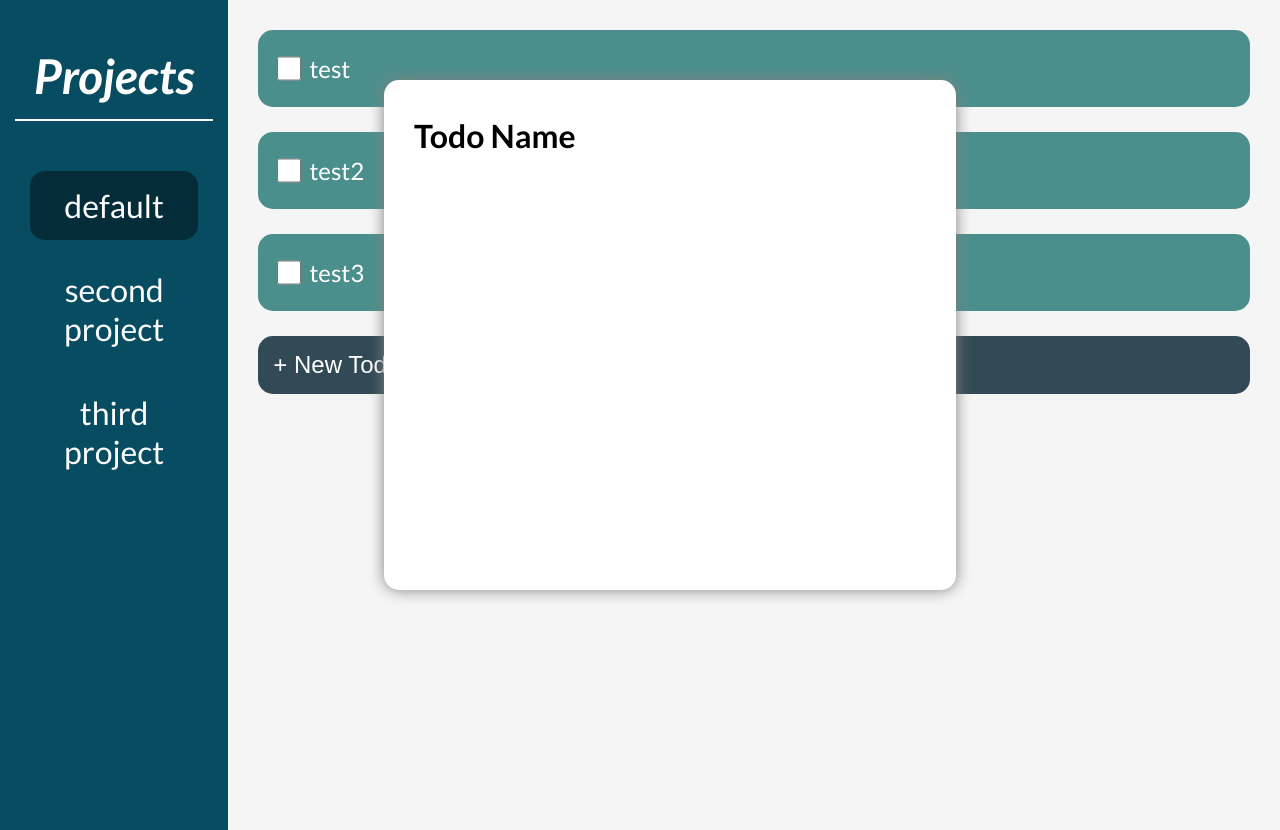
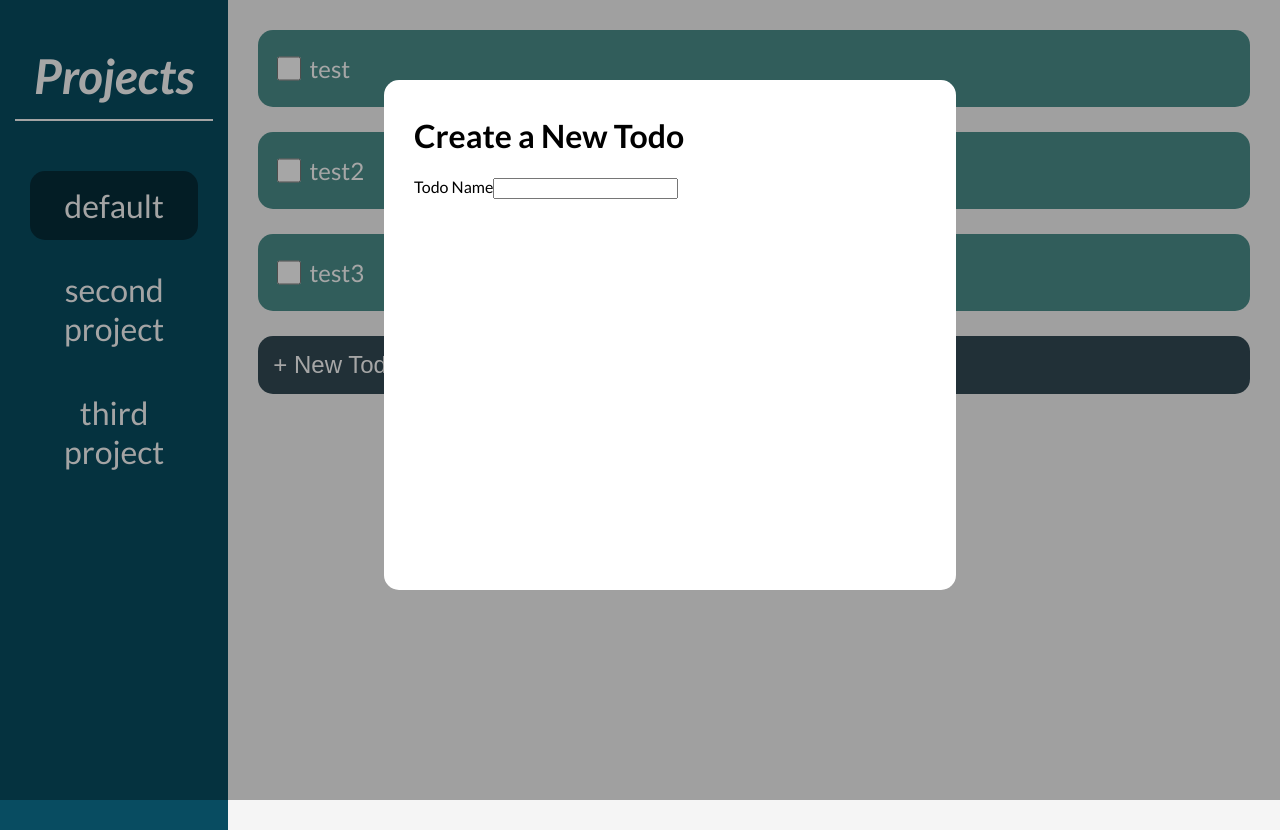
Before and after one commit to Omarpixel9/Odin_TodoList, a website built with webpack: page dist/index.html in a window 1280 px wide. Both pictures are taken after a click on the button "+ New Todo". Built offline with nearby package versions, Linux system fonts and the light colour scheme.

Commit message:
added: closing todo window logic

```diff
--- a/src/dom-manip.js
+++ b/src/dom-manip.js
@@ -57,17 +57,39 @@ const updateTodosDisplay = () => {
 
 };
 
-const loadTodoDetailDisplay = () => {
+const loadTodoDetailDisplay = (todo) => {
     const contentDiv = document.getElementById('content');
     document.body.classList.add('notScrollable');
+    const todoDetailBackground = buildElement('div', 'todoDetailsBackground');
+    // Close Todo Detail Display
+    const closeDisplay = () => {
+        if(confirm('Are you sure?')) {
+            contentDiv.removeChild(todoDetailDiv);
+            contentDiv.removeChild(todoDetailBackground);
+        }
+
+    };
+
+    todoDetailBackground.addEventListener('click', closeDisplay);
     // Create container for todo content
     const todoDetailDiv = buildElement('div', 'todoDetails');
-    // Insert sample h1 into todoDetails
-    const todoName = buildElement('h1');
+
+    // Title of Display
+    const titleDisplay = buildElement('h1');
+    titleDisplay.textContent = 'Create a New Todo';
+
+    // Form Details
+    const todoName = buildElement('label');
     todoName.textContent = 'Todo Name';
+    const todoTextfield = buildElement('input');
+    todoTextfield.type = 'text';
+
+    todoDetailDiv.appendChild(titleDisplay);
     todoDetailDiv.appendChild(todoName);
+    todoDetailDiv.appendChild(todoTextfield);
+
+    contentDiv.appendChild(todoDetailBackground);
     contentDiv.appendChild(todoDetailDiv);
-
 };
 
 const loadTodosDisplay = () => {
--- a/src/style.css
+++ b/src/style.css
@@ -66,8 +66,14 @@ body {
     width: 40%;
     height: 60%;
     padding: 15px 30px;
-    box-shadow: 0px 0px 15px gray;
     border-radius: 15px;
+}
+
+#todoDetailsBackground {
+    position: fixed;
+    width: 100%;
+    height: 100%;
+    background-color: rgba(0, 0, 0, 0.35);
 }
 
 .notScrollable {
```
